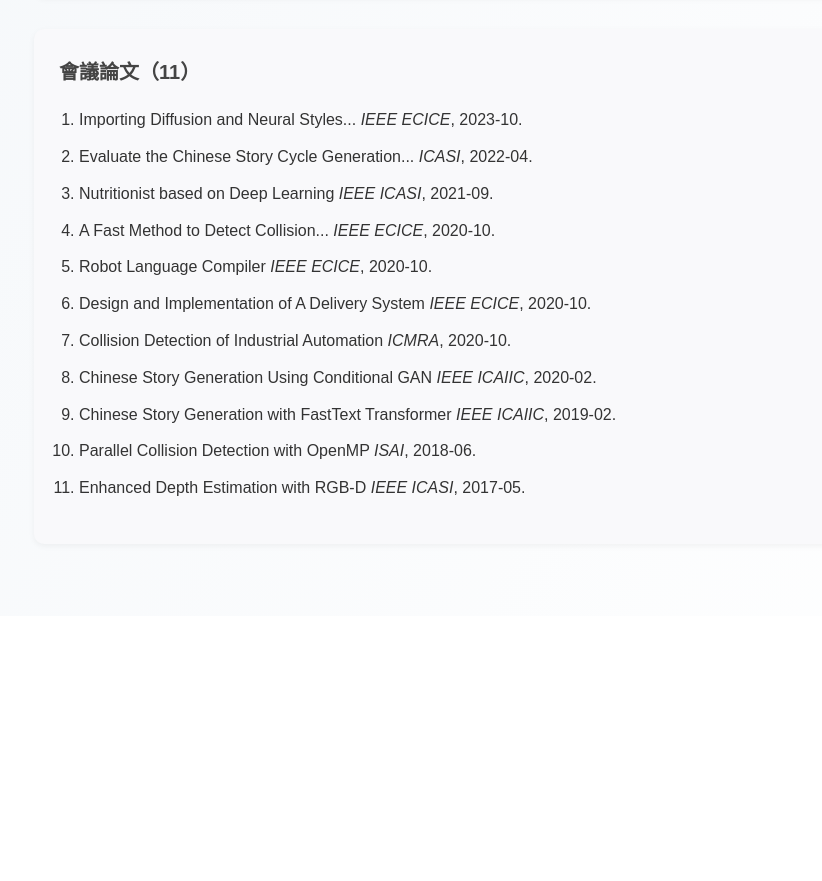
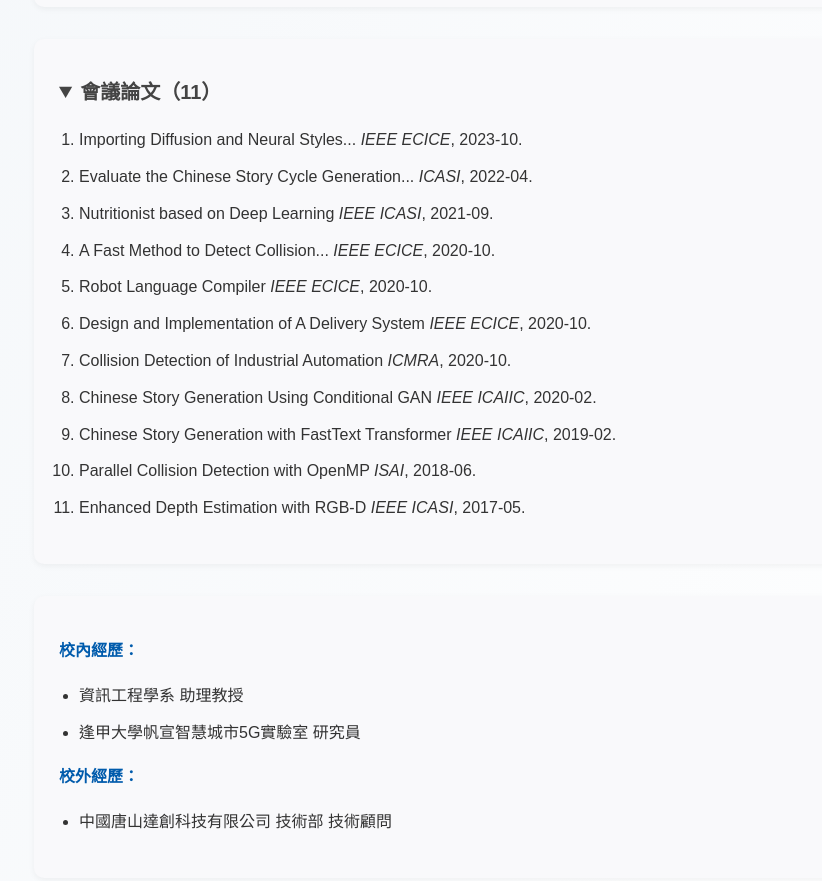
Before and after one commit to fhoah/sql-poject, a plain HTML site: page index.html in a window 1280 px wide. Shown: the part 1721-2602 px from the top of the page, without its empty margins (126-948 px from the left). Before the commit the page ends 2337 px from the top, so only its background shows below. Drawn offline with Linux system fonts and the light colour scheme.

Commit message:
input 校內外經歷 and input <details>

```diff
--- a/index.html
+++ b/index.html
@@ -74,6 +74,14 @@
             margin-bottom: 0.5em;
             color: #444;
         }
+        details summary {
+            cursor: pointer;
+            font-weight: bold;
+            margin-bottom: 0.5em;
+        }
+        details {
+            margin-top: 10px;
+        }
     </style>
 </head>
 <body>
@@ -123,7 +131,8 @@
 </div>
 
 <div class="section">
-    <div class="category-title">發表期刊論文（8）</div>
+    <details open>
+        <summary class="category-title">發表期刊論文（8）</summary>
         <ol>
             <li>Chinese Story Generation Based on Style Control... <i>Algorithms</i>, 2025-03. (SCIE)</li>
             <li>Importing Diffusion and Re-Designed... <i>Sensors</i>, 2024-06. (SCIE)</li>
@@ -134,10 +143,12 @@
             <li>A Novel Automatic Meal Delivery System <i>IASC</i>, 2021-07. (SCIE)</li>
             <li>Paralleling Collision Detection on Five-axis... <i>IASC</i>, 2021-06. (SCIE)</li>
         </ol>
+    </details>
 </div>
 
 <div class="section">
-    <div class="category-title">會議論文（11）</div>
+    <details open>
+        <summary class="category-title">會議論文（11）</summary>
         <ol>
             <li>Importing Diffusion and Neural Styles... <i>IEEE ECICE</i>, 2023-10.</li>
             <li>Evaluate the Chinese Story Cycle Generation... <i>ICASI</i>, 2022-04.</li>
@@ -151,6 +162,19 @@
             <li>Parallel Collision Detection with OpenMP <i>ISAI</i>, 2018-06.</li>
             <li>Enhanced Depth Estimation with RGB-D <i>IEEE ICASI</i>, 2017-05.</li>
         </ol>
+    </details>
+</div>
+
+<div class="section">
+    <p><strong>校內經歷：</strong></p>
+    <ul>
+        <li>資訊工程學系 助理教授</li>
+        <li>逢甲大學帆宣智慧城市5G實驗室 研究員</li>
+    </ul>
+    <p><strong>校外經歷：</strong></p>
+    <ul>
+        <li>中國唐山達創科技有限公司 技術部 技術顧問</li>
+    </ul>
 </div>
 </body>
 </html>
```
Lines whose indentation alone changed are shown as unchanged.
